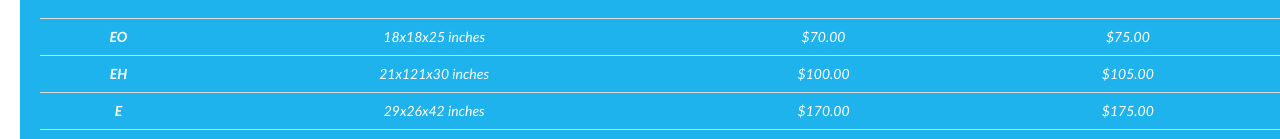
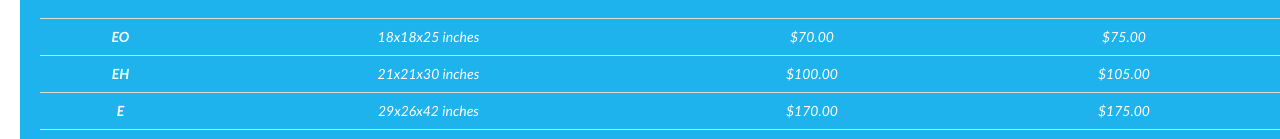
Before and after one commit to rajnilprasad/Fiji-Shipping, a plain HTML site: page index.html in a window 1280 px wide. Shown: the part 1232-1371 px from the top of the page. Drawn offline with nearby package versions, Linux system fonts and the light colour scheme.

Commit message:
initial commit

```diff
--- a/index.html
+++ b/index.html
@@ -64,7 +64,7 @@
                       </tr>
                       <tr>
                         <th scope="row">EH</th>
-                        <td>21x121x30 inches</td>
+                        <td>21x21x30 inches</td>
                         <td>$100.00</td>
                         <td>$105.00</td>
                       </tr>
```
